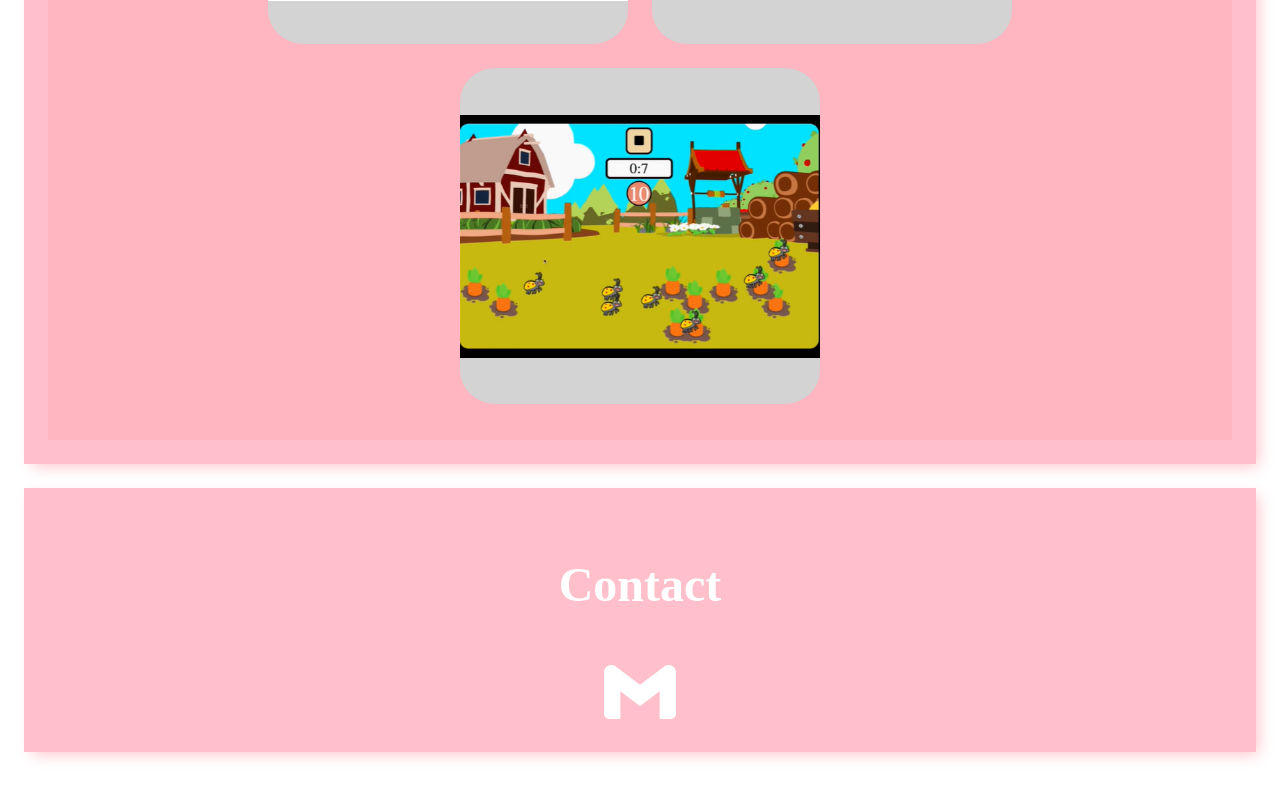
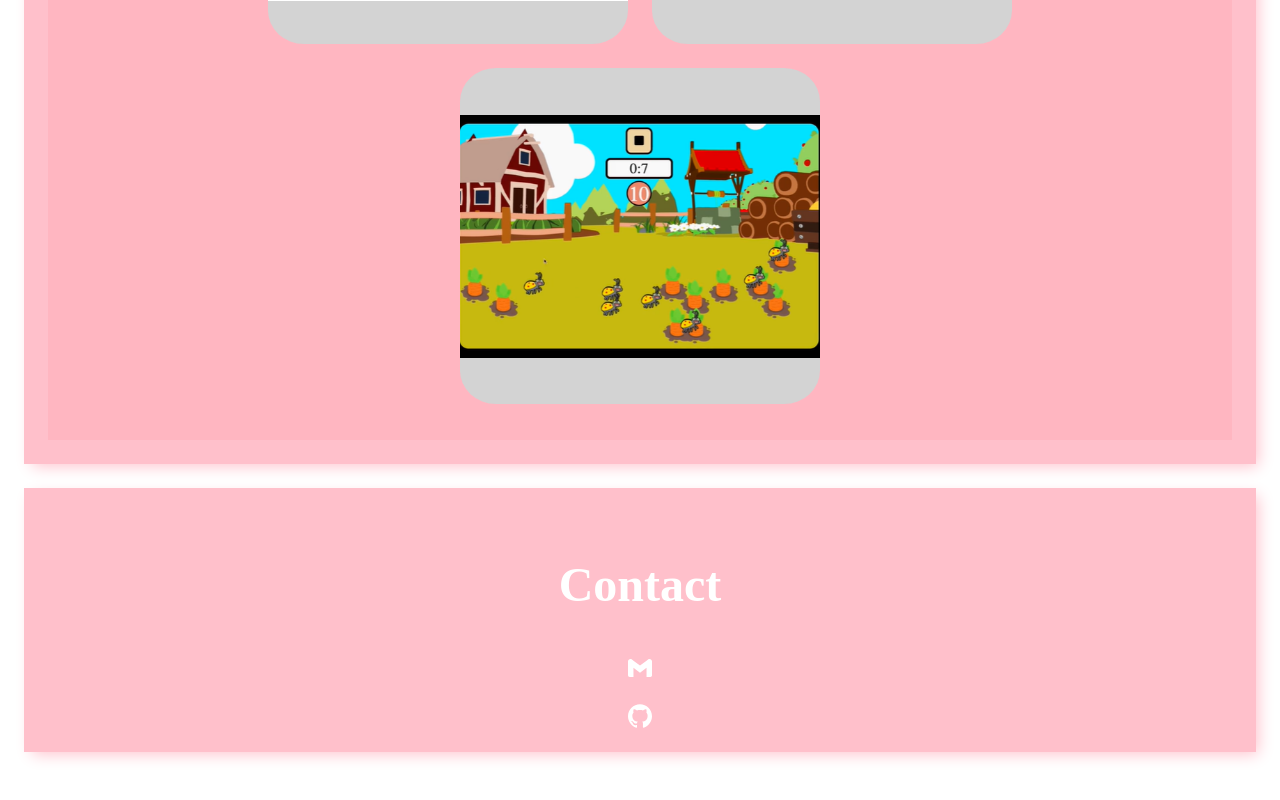
Before and after one commit to elinapark0818/React_Portfolio, a React (Create React App) app: page /contact in a window 1280 px wide. Shown: the part 5461-6261 px from the top of the page. Built offline with nearby package versions, Linux system fonts and the light colour scheme; a web font is replaced by a local one.

Commit message:
Add contact icon

```diff
--- a/src/components/contact/contact.jsx
+++ b/src/components/contact/contact.jsx
@@ -1,6 +1,7 @@
 import React from 'react';
 import styles from './contact.module.css';
 import { SiGmail } from "react-icons/si";
+import { SiGithub } from "react-icons/si";
 
 
 export default function Contact() {
@@ -14,6 +15,9 @@ export default function Contact() {
           <div className={styles.gmail}>
             <SiGmail  className={styles.icon}/>
           </div>
+            <div className={styles.github}>
+              <SiGithub className={styles.icon}/>
+            </div>
         </div>
     </div>
   )
--- a/src/components/contact/contact.module.css
+++ b/src/components/contact/contact.module.css
@@ -71,14 +71,15 @@
   justify-content: center;
 }
 
-.gmail {
+.gmail,
+.github {
   display: flex;
   justify-content: center;
   margin: 1em;
 }
 
 .icon {
-  font-size: 3em;
+  font-size: 1em;
   cursor: pointer;
   transition: all 300ms ease-in;
 }
@@ -86,3 +87,9 @@
 .icon:hover {
   transform: scale(1.02);
 }
+
+.email,
+.adress {
+  font-size: 1em;
+  margin-left: 1em;
+}
```
